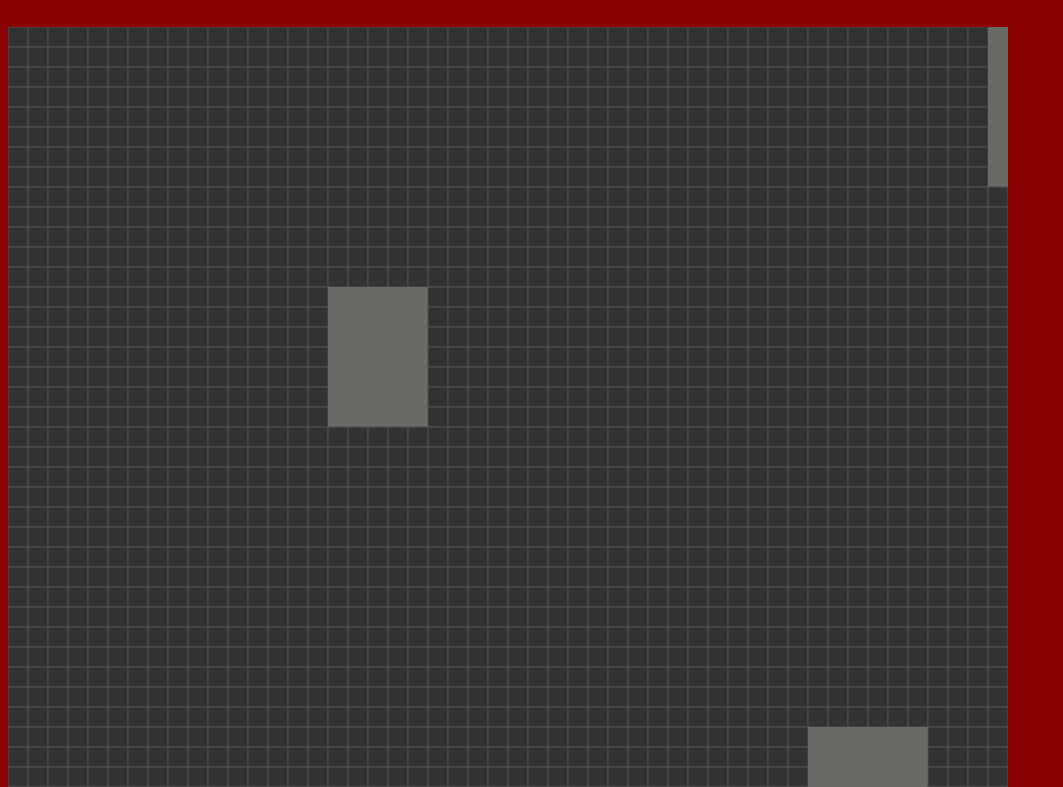
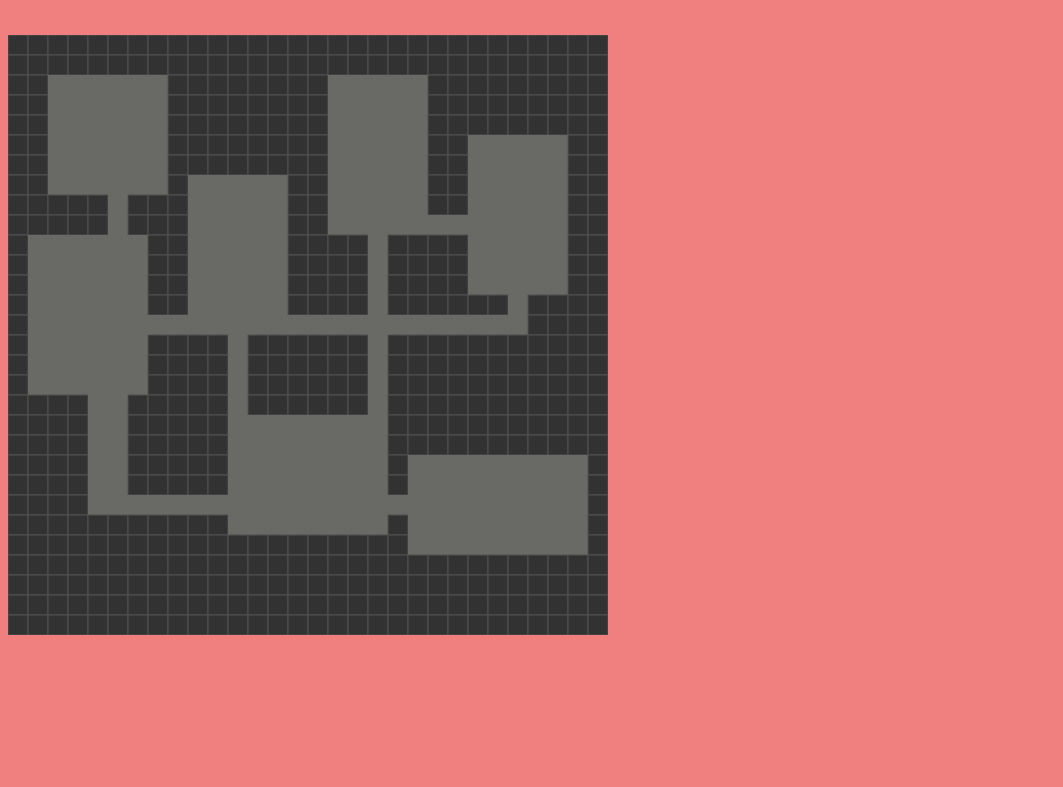
Before and after one commit to HFU-DM-GIS/praktikum-block-02-javascript-game-mib-binary-brigades, a plain HTML site: page index.html in a window 1280 px wide. Shown: the part 131-918 px from the top of the page, without its empty margins (0-1063 px from the left). After the commit the page ends 800 px from the top, so only its background shows below. Drawn offline with Linux system fonts and the light colour scheme.

Commit message:
working map gen
-added map gen

```diff
--- a/dungeon.js
+++ b/dungeon.js
@@ -3,8 +3,8 @@ let canvasContext = canvas.getContext("2d"); // makes the canvas 2d
 
 let widthOfTiles  = 20; // dimension of Tiles
 
-let rows = 50;
-let cols = 50;
+let rows = 30;
+let cols = 30;
 
 let grid = []; //stores the Layout
 
@@ -60,17 +60,17 @@ class Cell // cell Object
 					}
     };
 
-     carveH(dis, x, y) //carve out the horizontal corridors
+    carveH (dis,x,y)//carve out the horizontal corridor
 			{
-        if (this.row >= y && this.row < y + dis && this.col < corridorWidth && this.col > y - corridorWidth)
+				if(this.row >= x && this.row < x + dis && this.col < y + corridorWidth && this.col > y - corridorWidth)
 					{
 						this.empty = false;
 					}
-    };
+			}
 
      carveV(dis, x, y)
     {
-        if (this.col >= y && this.col < y +dis && this.row < x + corridorWidth && this.row > x - corridorWidth)
+        if(this.col >= y && this.col < y + dis && this.row < x + corridorWidth && this.row > x - corridorWidth)
 		{
 			this.empty = false;
 		}
@@ -114,30 +114,132 @@ class Room
     }
 }
 
-function createRooms() {
+function createRooms()
+{
     for (let i = 0; i < amountOfRooms; i++)
     {
-     let room = new Room(Math.floor(Math.random() * rows) + 1, Math.floor(Math.random() * cols) + 1, Math.floor(Math.random() * size) + roomSizeMin, Math.floor(Math.random() * size) + roomSizeMin, i)
+        let room = new Room(Math.floor(Math.random() * rows) + 1, Math.floor(Math.random() * cols) + 1, Math.floor(Math.random() * size) + roomSizeMin, Math.floor(Math.random() * size) + roomSizeMin, i) // creats random coordinates in bound
+        if (i > 0) //if not the first generated room
+        {if (rooms[0].x + rooms[0].w >= canvas.width || rooms[0].x <= 0 || rooms[0].y+rooms[0].h >= canvas.height || rooms[0].y <= 0) //if first room is outside the canvas)
+
+            {
+                rooms = [] //restart
+                createRooms();
+                break;
+            }
+            for (let e = 0; e < rooms.length; e++)
+            {
+                collide = false;
+                if (room.x <= rooms[e].x + rooms[e].w && room.x + room.w >= rooms[e].x && room.y <= rooms[e].y+rooms[e].h && room.y + room.h >= rooms[e].y) // if rooms collide
+                {
+                    collide = true; //kill room
+                    i--;
+                    break;
+                }
+                else if (room.x + room.w >= canvas.width || room.x <= 0 || room.y + room.h >= canvas.height || room.y <= 0) //if room is out of bounds
+                {
+                    collide = true; //kill room
+                    i--;
+                    break;
+                }
+            }
+        }
+        if (collide == false)
+        {
             rooms.push(room)
+            if(i > 0)
+            {
+                hCorridor(rooms[i-1].center[0], room.center[0], rooms[i-1].center[1], room.center[1])
+				vCorridor(rooms[i-1].center[0], room.center[0], rooms[i-1].center[1], room.center[1])
+            }
+        }
+    }
+}
+//--------------------------------------------------------------//
+
+function hCorridor(x1,x2,y1,y2)//horizontal corridor creator
+{
+	if(x1 > x2)//if the first room is further towards the right then the second one
+	{
+		disX = x1-x2 //find the distance between rooms
+		disX += 1
+
+		for (var i = 0; i < grid.length; i++)
+		{
+			grid[i].carveH(disX, x2, y2)//carve out the corridor
+		}
+	}
+	else//if the second room is further towards the right then the first one
+	{
+		disX = x2 - x1 //find the distance between rooms
+		disX += 1
+		for (var i = 0; i < grid.length; i++)
+       	{
+			grid[i].carveH(disX, x1, y1)//carve out corridor
+		}
+	}
+
+	}
+
+function vCorridor(x1,x2,y1,y2)//vertical corridor creator
+	{
+	let x;
+	if(y1 > y2)//if the first room is further towards the bottom then the second one
+		{
+			disY = y1-y2; //find the distance between rooms
+			disY += 1;
+
+			if(x2+(disX-1) > x1+(disX-1))//find the correct x coord
+				{
+					x = x2;
+				}
+			else
+				{
+				x = x2 + (disX - 1);
+				}
+
+			for(var i = 0; i < grid.length; i++)
+				{
+					grid[i].carveV(disY, x, y2);//carve out corridor
+				}
+			}
+	else//if the second room is further towards the bottom then the first one
+		{
+	    	disY = y2 - y1; //find the distance between rooms
+		    disY += 1;
+
+			if(x1+(disX-1) > x2+(disX-1))//find the correct x coord
+				{
+					x = x1;
+				}
+			else
+				{
+					x = x1 + (disX - 1);
+				}
+
+			for (var i = 0; i < grid.length; i++)
+				{
+					grid[i].carveV(disY, x, y1);//carve out corridor
+                }
         }
 }
 //--------------------------------------------------------------//
 
 function draw()
 {
-    for (let i = 0; i < grid.length; i++)
+    for (let i = 0; i < grid.length; i++) //draws map
     {
-        grid[i].carveRooms();
-        grid[i].show();
+        grid[i].carveRooms(); //carves out rooms
+        grid[i].show(); //shows whole map
     }
 
     for (let i = 0; i < grid.rooms; i++)
     {
-        rooms[i].draw();
+        rooms[i].draw(); //draws room numbers
     }
 }
 
 makeGrid();
 createRooms();
-console.log(rooms[1].w)
 draw();
+console.log("x:" + rooms[1].center[0]+ "y:" + rooms[1].center[1])
--- a/index.html
+++ b/index.html
@@ -8,7 +8,7 @@
     <script src="dungeon.js" defer></script>
 </head>
     <header class="header"><p>Rougelike Game</p></header>
-    <canvas id="game" width="1000" height="1000"></canvas>
+    <canvas id="game" width="600" height="600"></canvas>
 <body>
 
 </body>
--- a/style.css
+++ b/style.css
@@ -1,11 +1,12 @@
 
 .header {
+    font-size: 50px;
+    display: flex;
+    justify-content: center;
+    align-items: center;
     text-align: center;
-    font-size: 50px;
-
-
 }
 
 body {
-    background-color: darkred;
+    background-color: lightcoral;
 }
```
Lines whose indentation alone changed are shown as unchanged.
